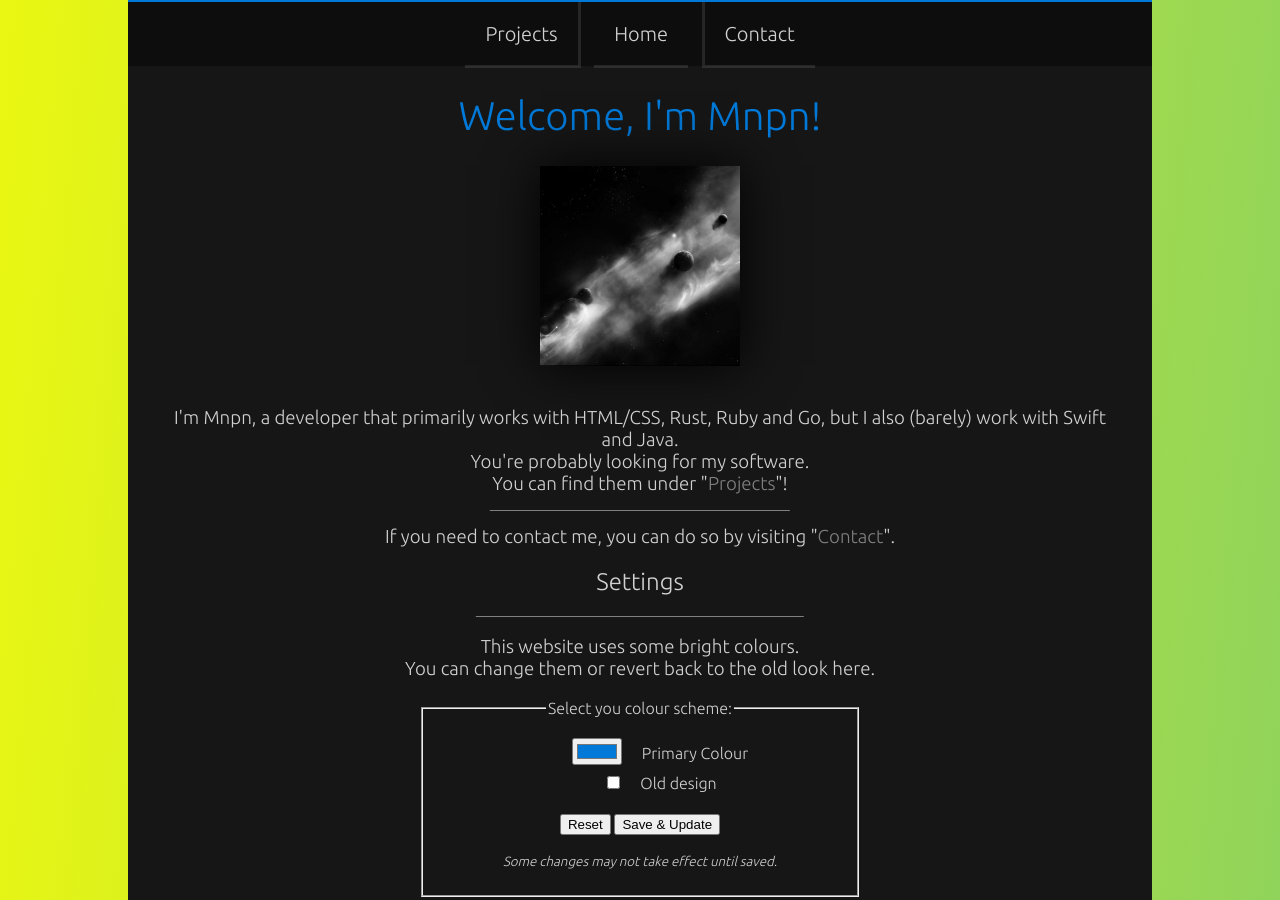
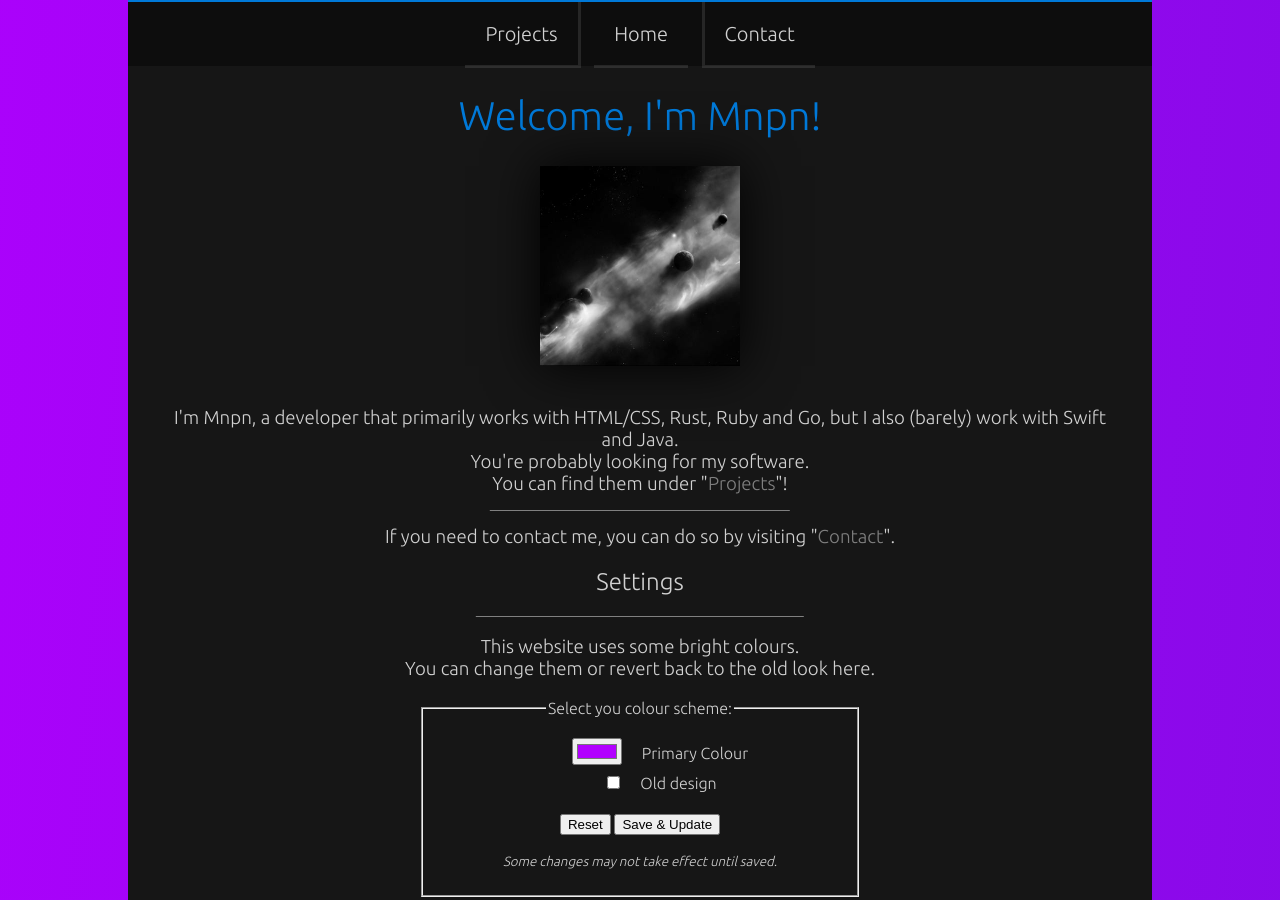
Before and after one commit to Mnpn/mnpn.github.io, a Jekyll site: the page built from index.html, in a window 1280 px wide. Built offline with Jekyll 4.4.1, drawn with Linux system fonts in a browser that asks for light colours.

Commit message:
Update colours (purple's nice)

```diff
--- a/_config.yml
+++ b/_config.yml
@@ -23,7 +23,7 @@ url: "https://mnpn.TBA" # the base hostname & protocol for your site, e.g. http:
 twitter_username: Mnpn03
 github_username: Mnpn03
 repository: Mnpn03/Website
-primary: "#0079d8"
+primary: "#b200ff"
 
 # Build settings
 markdown: kramdown
--- a/style.css
+++ b/style.css
@@ -3,7 +3,7 @@ body {
 	color: #d1d1d1;
 	font-family: Ubuntu,Roboto,Helvetica,sans-serif;
 	text-align: center;
-  	background: linear-gradient(275deg, #54bc8d, #ffff00, #0079d8);
+  	background: linear-gradient(275deg, #730fdd, #b200ff, #71099e);
 	background-size: 400%;
 	-webkit-animation: bg 20s ease infinite;
 	animation: bg 20s ease infinite;
```
